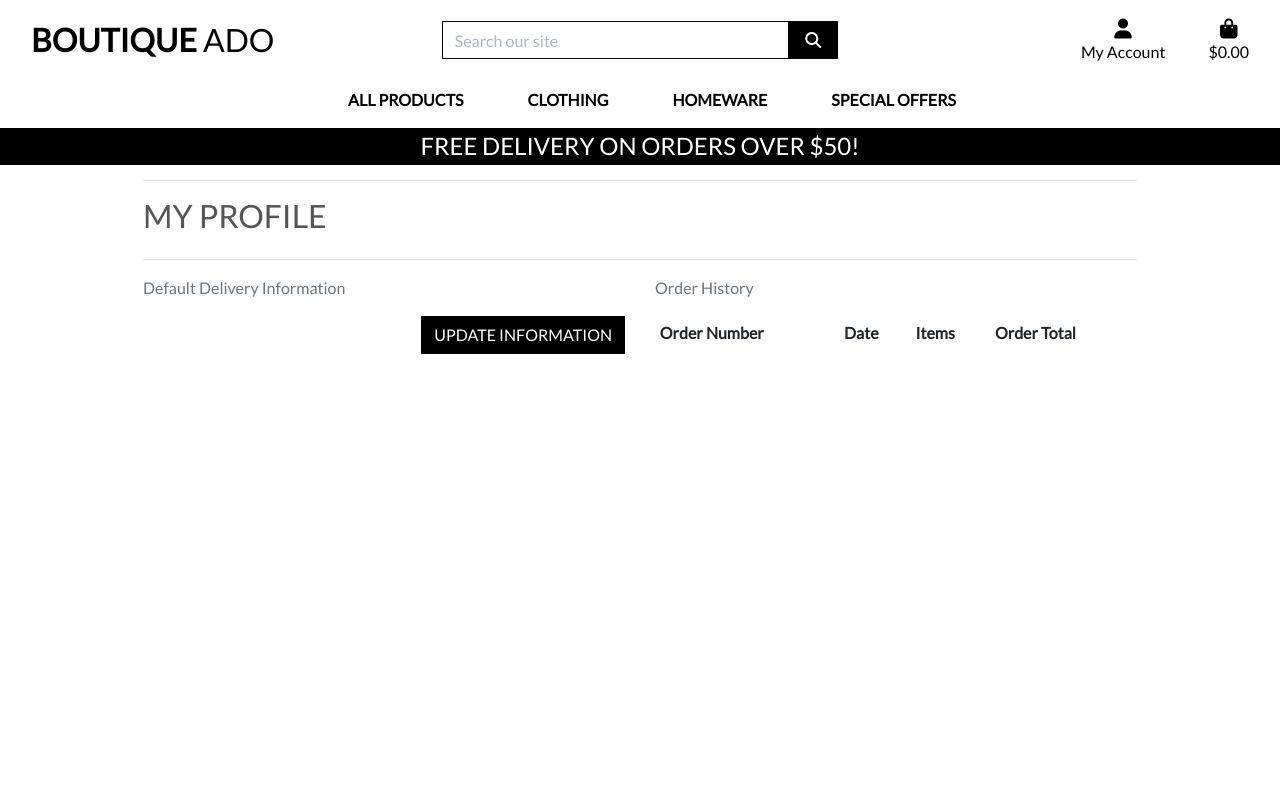
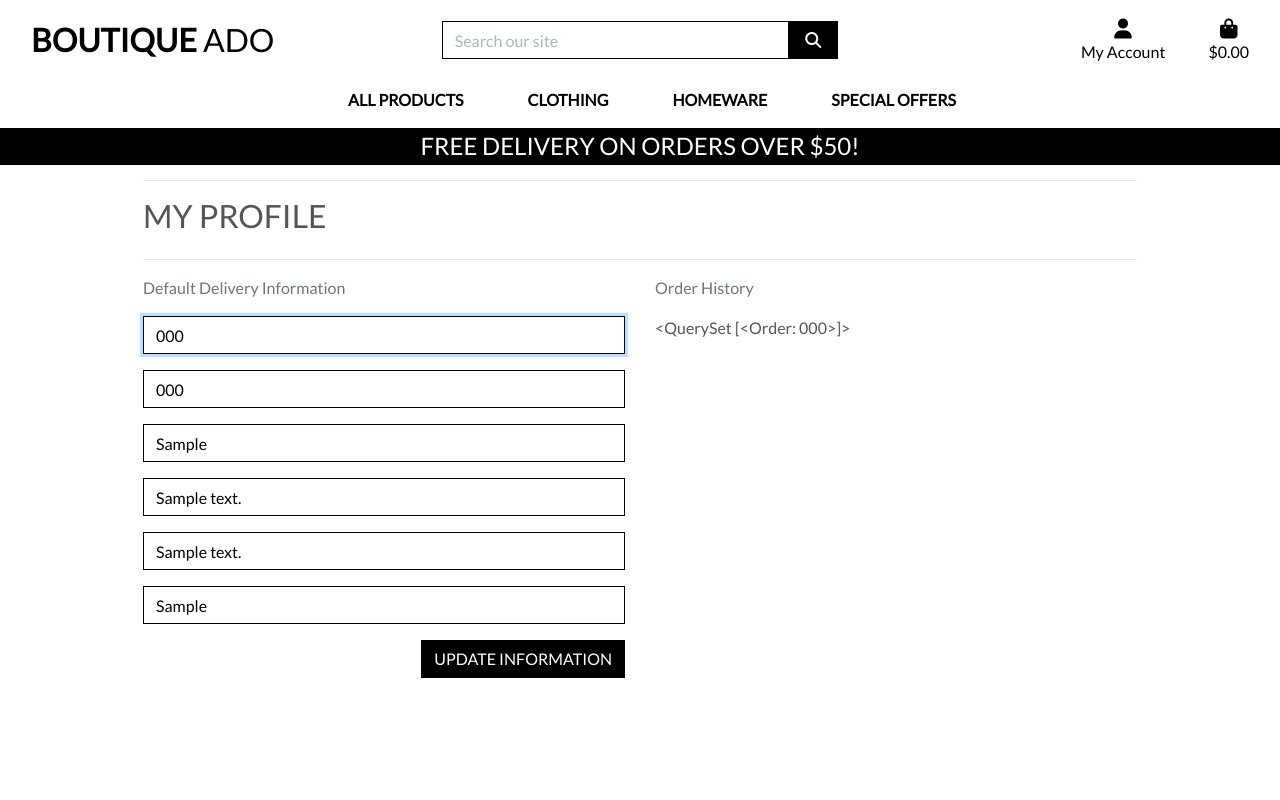
Before and after one commit to ARP-25/BoutiqueAdo, a Django app: page /profile/ in a window 1280 px wide. Run offline with Django 5.2, Linux system fonts and the light colour scheme; a user stored in the database is signed in; tables that the repository leaves empty hold one stand-in row (values such as "Sample post"); lists and menus that the app fills with data are empty; some libraries are stand-ins or nearby versions.

Commit message:
Add profile form, views and update template

```diff
--- /dev/null
+++ b/profiles/forms.py
@@ -0,0 +1,34 @@
+from django import forms
+from .models import UserProfile
+
+
+class UserProfileForm(forms.ModelForm):
+    class Meta:
+        model = UserProfile
+        exclude = ('user',)
+
+    def __init__(self, *args, **kwargs):
+        """
+        Add placeholders and classes, remove auto-generated
+        labels and set autofocus on first field
+        """
+        super().__init__(*args, **kwargs)
+        placeholders = {
+            'default_phone_number': 'Phone Number',
+            'default_postcode': 'Postal Code',
+            'default_town_or_city': 'Town or City',
+            'default_street_address1': 'Street Address 1',
+            'default_street_address2': 'Street Address 2',
+            'default_county': 'County, State or Locality',
+        }
+
+        self.fields['default_phone_number'].widget.attrs['autofocus'] = True
+        for field in self.fields:
+            if field != 'default_country':
+                if self.fields[field].required:
+                    placeholder = f'{placeholders[field]} *'
+                else:
+                    placeholder = placeholders[field]
+                self.fields[field].widget.attrs['placeholder'] = placeholder
+            self.fields[field].widget.attrs['class'] = 'border-black rounded-0 profile-form-input'
+            self.fields[field].label = False
--- a/profiles/models.py
+++ b/profiles/models.py
@@ -3,7 +3,7 @@ from django.contrib.auth.models import User
 from django.db.models.signals import post_save
 from django.dispatch import receiver
 
-from django_countries.fields import CountryField
+#from django_countries.fields import CountryField
 
 
 class UserProfile(models.Model):
@@ -13,7 +13,7 @@ class UserProfile(models.Model):
     """
     user = models.OneToOneField(User, on_delete=models.CASCADE)
     default_phone_number = models.CharField(max_length=20, null=True, blank=True)
-    default_country = CountryField(blank_label='Country *', null=True, blank=True)
+    #default_country = CountryField(blank_label='Country *', null=True, blank=True)
     default_postcode = models.CharField(max_length=20, null=True, blank=True)
     default_town_or_city = models.CharField(max_length=40, null=True, blank=True)
     default_street_address1 = models.CharField(max_length=80, null=True, blank=True)
--- a/profiles/templates/profiles/profile.html
+++ b/profiles/templates/profiles/profile.html
@@ -34,46 +34,9 @@
             </div>
             <div class="col-12 col-lg-6">
                 <p class="text-muted">Order History</p>
-                <div class="order-history table-responsive">
-                    <table class="table table-sm table-borderless">
-                        <thead>
-                            <tr>
-                                <th>Order Number</th>
-                                <th>Date</th>
-                                <th>Items</th>
-                                <th>Order Total</th>
-                            </tr>
-                        </thead>
-                        <tbody>
-                            {% for order in orders %}
-                                <tr>
-                                    <td>
-                                        <a href="{% url 'order_history' order.order_number %}"
-                                        title="{{ order.order_number }}">
-                                            {{ order.order_number|truncatechars:6 }}
-                                        </a>
-                                    </td>
-                                    <td>{{ order.date }}</td>
-                                    <td>
-                                        <ul class="list-unstyled">
-                                            {% for item in order.lineitems.all %}
-                                                <li class="small">
-                                                    {% if item.product.has_sizes %}
-                                                        Size {{ item.product.size|upper }}
-                                                    {% endif %}{{ item.product.name }} x{{ item.quantity }}
-                                                </li>
-                                            {% endfor %}
-                                        </ul>
-                                    </td>
-                                    <td>${{ order.grand_total }}</td>
-                                </tr>
-                            {% endfor %}
-                        </tbody>
-                    </table>
-                </div>
+                {{ orders }}
             </div>
         </div>
-    </div>
 {% endblock %}
 
 {% block postloadjs %}
--- a/profiles/urls.py
+++ b/profiles/urls.py
@@ -2,5 +2,5 @@ from django.urls import path
 from . import views
 
 urlpatterns = [
-    path('', views.profile, name='profile')
+    path('', views.profile, name='profile'),
 ]
--- a/profiles/views.py
+++ b/profiles/views.py
@@ -1,15 +1,28 @@
 from django.shortcuts import render, get_object_or_404
+from django.contrib import messages
 
 from .models import UserProfile
+from .forms import UserProfileForm
 
 
 def profile(request):
     """ Display the user's profile. """
     profile = get_object_or_404(UserProfile, user=request.user)
 
+    if request.method == 'POST':
+        form = UserProfileForm(request.POST, instance=profile)
+        if form.is_valid():
+            form.save()
+            messages.success(request, 'Profile updated successfully')
+
+    form = UserProfileForm(instance=profile)
+    orders = profile.orders.all()
+
     template = 'profiles/profile.html'
     context = {
-        'profile': profile,
+        'form': form,
+        'orders': orders,
+        'on_profile_page': True
     }
 
     return render(request, template, context)
--- a/templates/includes/toasts/toast_success.html
+++ b/templates/includes/toasts/toast_success.html
@@ -14,7 +14,7 @@
                 <hr class="mt-1 mb-3">
             </div>
         </div>
-        {% if grand_total %}
+        {% if grand_total and not on_profile_page %}
             <p class="logo-font bg-white text-black py-1">Your Bag ({{ product_count }})</p>
             <div class="bag-notification-wrapper">
                 {% for item in bag_items %}
```
